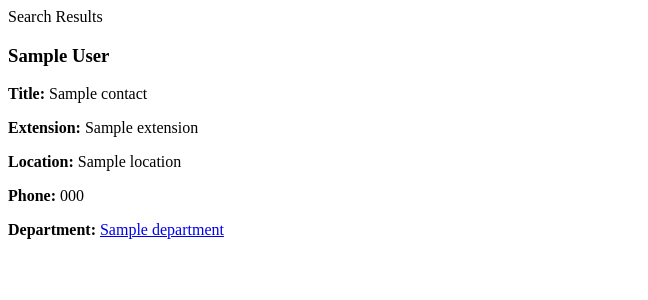
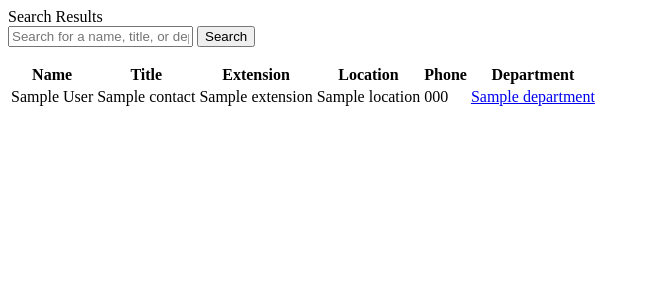
Before and after one commit to dixonbegay/django-phonedir, a Django app: template django_phonedir/templates/django_phonedir/search_contact_results.html in a window 1280 px wide. Shown: the top 300 px of the page, without its empty margins (0-648 px from the left). Run offline with Django 3.2, Linux system fonts and the light colour scheme; the template is opened without the code that fills it: most values are stand-ins (such as "Sample title", 1, 10 or a date in 2020).

Commit message:
Added tables and pagination for search results.

```diff
--- a/django_phonedir/templates/django_phonedir/search_contact_results.html
+++ b/django_phonedir/templates/django_phonedir/search_contact_results.html
@@ -3,30 +3,36 @@
     Search Results
 {% endblock title %}
 {% block content %}
+    <form action="{% url 'search_results' %}" method="get" class="flex gap-2 mb-6">
+        <input class="input input-bordered w-full" name="q" type="text" value="{{ request.GET.q }}" placeholder="Search for a name, title, or department.">
+        <input class="btn btn-primary" type="submit" value="Search">
+    </form>
     {% if contacts %}
-        <div class="grid grid-cols-1 sm:grid-cols-2 lg:grid-cols-3 gap-4">
-            {% for contact in contacts %}
-                <div class="card bg-base-100 shadow">
-                    <div class="card-body">
-                        <h3 class="card-title">{{ contact.first_name }} {{ contact.last_name }}</h3>
-                        <p>
-                            <strong>Title:</strong> {{ contact.title }}
-                        </p>
-                        <p>
-                            <strong>Extension:</strong> {{ contact.extension }}
-                        </p>
-                        <p>
-                            <strong>Location:</strong> {{ contact.location }}
-                        </p>
-                        <p>
-                            <strong>Phone:</strong> {{ contact.phone }}
-                        </p>
-                        <p>
-                            <strong>Department:</strong> <a href="{% url 'department_detail' contact.department.short_name %}">{{ contact.department.name }}</a>
-                        </p>
-                    </div>
-                </div>
-            {% endfor %}
+        <div class="overflow-x-auto">
+            <table class="table table-zebra">
+                <thead>
+                    <tr>
+                        <th>Name</th>
+                        <th>Title</th>
+                        <th>Extension</th>
+                        <th>Location</th>
+                        <th>Phone</th>
+                        <th>Department</th>
+                    </tr>
+                </thead>
+                <tbody>
+                    {% for contact in contacts %}
+                        <tr>
+                            <td>{{ contact.first_name }} {{ contact.last_name }}</td>
+                            <td>{{ contact.title }}</td>
+                            <td>{{ contact.extension }}</td>
+                            <td>{{ contact.location }}</td>
+                            <td>{{ contact.phone }}</td>
+                            <td><a href="{% url 'department_detail' contact.department.short_name %}">{{ contact.department.name }}</a></td>
+                        </tr>
+                    {% endfor %}
+                </tbody>
+            </table>
         </div>
         {% if is_paginated %}
             <div class="flex justify-center mt-6">
```
